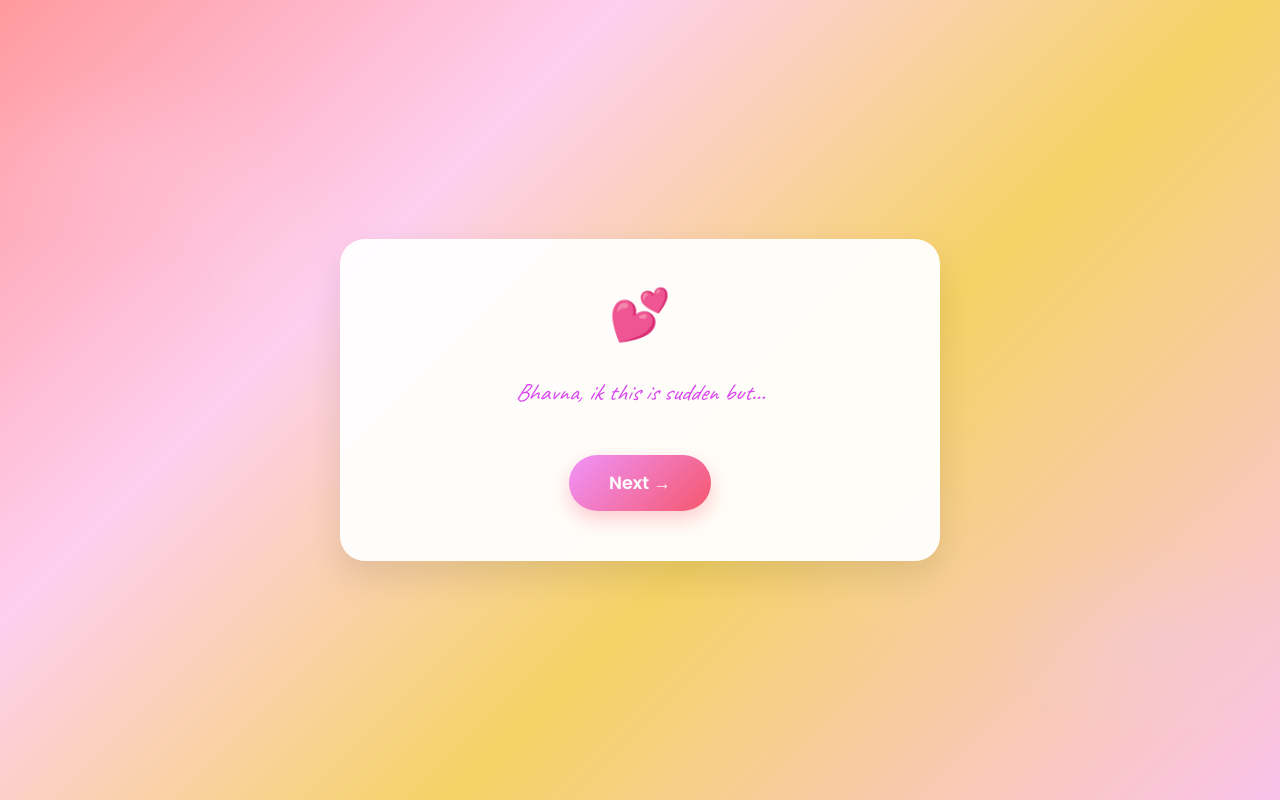
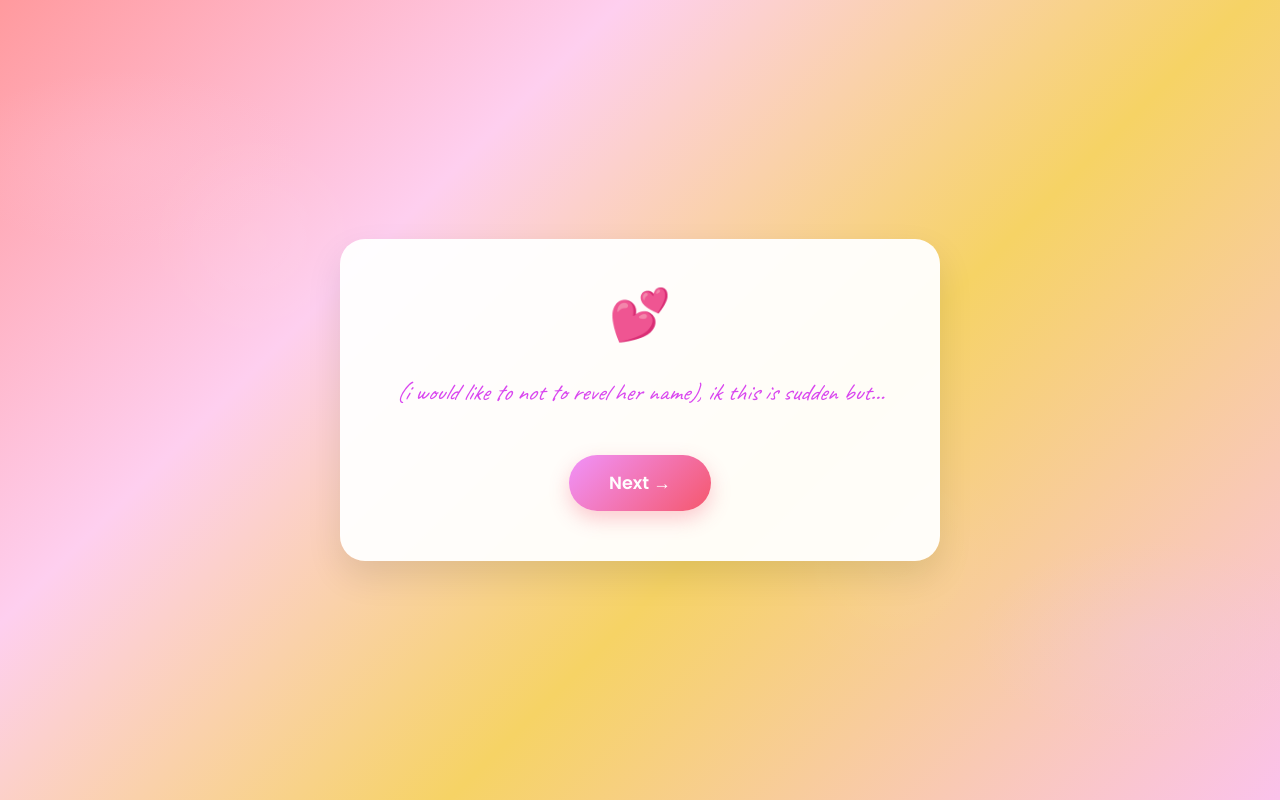
Before and after one commit to aman2009-v/proposal, a plain HTML site: page proposal_website.html in a window 1280 px wide. Drawn offline with Linux system fonts and the light colour scheme.

Commit message:
Update intro text to avoid revealing a name

```diff
--- a/proposal_website.html
+++ b/proposal_website.html
@@ -224,7 +224,7 @@
         <div class="page active" id="page1">
             <div class="card">
                 <div class="heart-icon">💕</div>
-                <p class="intro-text">Bhavna, ik this is sudden but…</p>
+                <p class="intro-text">(i would like to not to revel her name), ik this is sudden but…</p>
                 <button onclick="nextPage(2)">Next →</button>
             </div>
         </div>
```
